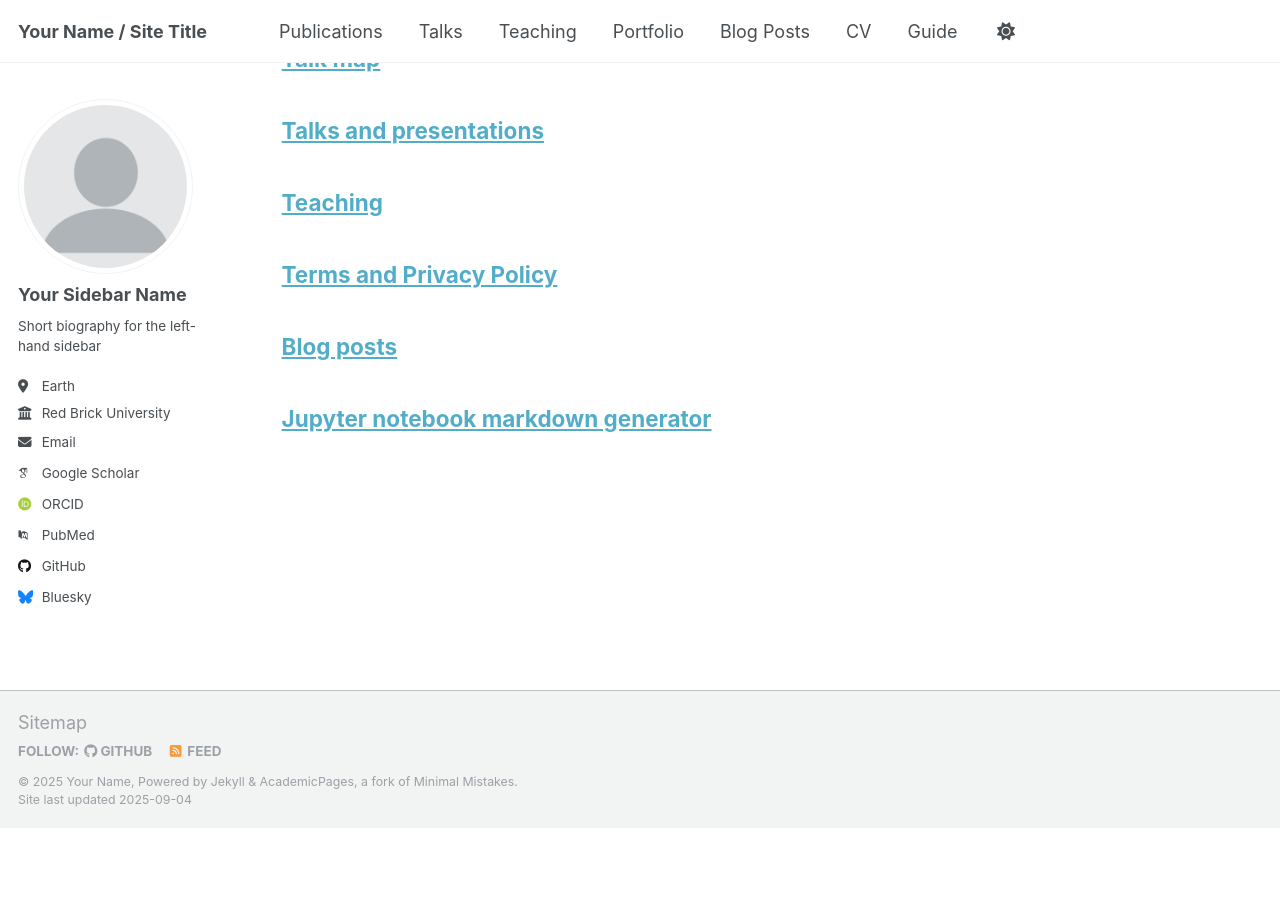
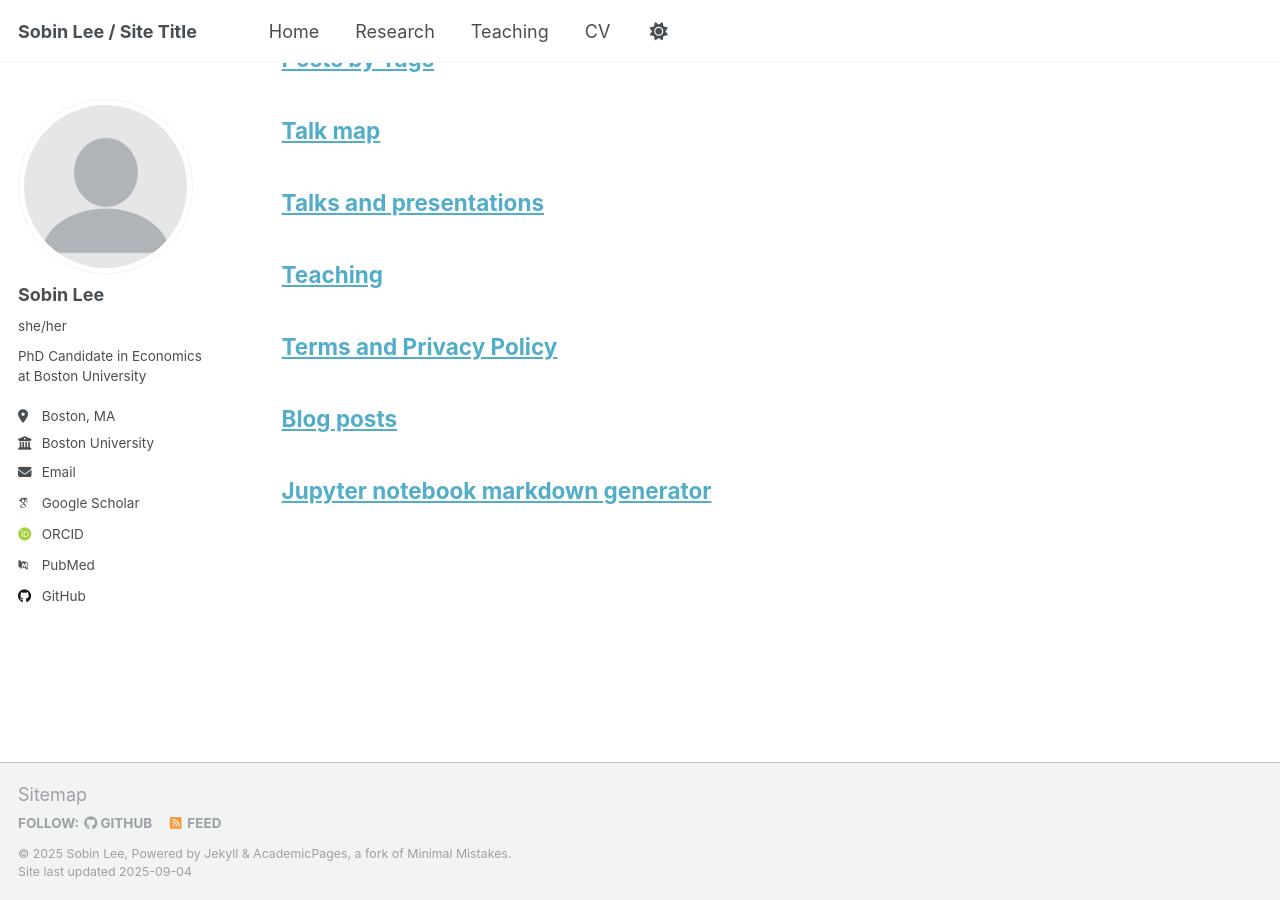
Before and after one commit to sobin-lee/sobin-lee.github.io, a Jekyll site: the page built from _pages/archive-layout-with-content.md, in a window 1280 px wide and 900 px high, scrolled down 5667 px. Built offline with Jekyll 4.4.1, drawn with Linux system fonts in a browser that asks for light colours; some web fonts are replaced; a script that is not in the unit is left out; before the commit the page ends 6495 px from its top, so only the background shows below that.

Commit message:
Update homepage and add CV

```diff
--- a/_config.yml
+++ b/_config.yml
@@ -9,13 +9,13 @@
 # Basic Site Settings
 locale                   : "en-US"
 site_theme               : "default"
-title                    : "Your Name / Site Title"
+title                    : "Sobin Lee / Site Title"
 title_separator          : "-"
-name                     : &name "Your Name"
+name                     : &name "Sobin Lee"
 description              : &description "personal description"
-url                      : https://academicpages.github.io # the base hostname & protocol for your site e.g. "https://[your GitHub username].github.io" or if you already have some other page hosted on Github then use "https://[your GitHub username].github.io/[Your Repo Name]"
+url                      : https://sobin-lee.github.io # the base hostname & protocol for your site e.g. "https://[your GitHub username].github.io" or if you already have some other page hosted on Github then use "https://[your GitHub username].github.io/[Your Repo Name]"
 baseurl                  : "" # the subpath of your site, e.g. "/blog"
-repository               : "academicpages/academicpages.github.io"
+repository               : "sobin-lee/sobin-lee.github.io"
 
 # Site Author - The following control what appear as part of the author content on the side bar.
 #               If a field is blank the icon and link will not appear, otherwise it will be shown.
@@ -23,13 +23,13 @@ repository               : "academicpages/academicpages.github.io"
 author:
   # Biographic information
   avatar           : "profile.png"
-  name             : "Your Sidebar Name"
-  pronouns         : # example: "she/her"
-  bio              : "Short biography for the left-hand sidebar"
-  location         : "Earth"
-  employer         : "Red Brick University"
+  name             : "Sobin Lee"
+  pronouns         : "she/her"
+  bio              : "PhD Candidate in Economics at Boston University"
+  location         : "Boston, MA"
+  employer         : "Boston University"
   uri              : # URL
-  email            : "none@example.org"
+  email            : "sobinlee@bu.edu"
 
   # Academic websites
   academia         : # URL
@@ -52,7 +52,7 @@ author:
 
   # Social media
   artstation       : # Username
-  bluesky          : "bsky.app" # Replace this with you Bluesky username
+  bluesky          : #"bsky.app" # Replace this with you Bluesky username
   facebook         : # Username
   flickr           : # Username
   foursquare       : # Username
--- a/_data/navigation.yml
+++ b/_data/navigation.yml
@@ -8,26 +8,14 @@
 #      Markdown formatted page while the second is generated using JSON.
 
 main:
-  - title: "Publications"
-    url: /publications/
+- title: "Home"
+  url: "/"
 
-  - title: "Talks"
-    url: /talks/
+- title: "Research"
+  url: "/research/"
 
-  - title: "Teaching"
-    url: /teaching/
+- title: "Teaching"
+  url: "/teaching/"
 
-  - title: "Portfolio"
-    url: /portfolio/
-
-  - title: "Blog Posts"
-    url: /year-archive/
-
-  - title: "CV"
-    url: /cv/
-
-  # - title: "CV"
-  #   url: /cv-json/
-
-  - title: "Guide"
-    url: /markdown/
+- title: "CV"
+  url: "/files/Sobin_Lee_CV.pdf"
```
Also changed, not shown: index.md (added, +12 -0 lines), 1 other file.
